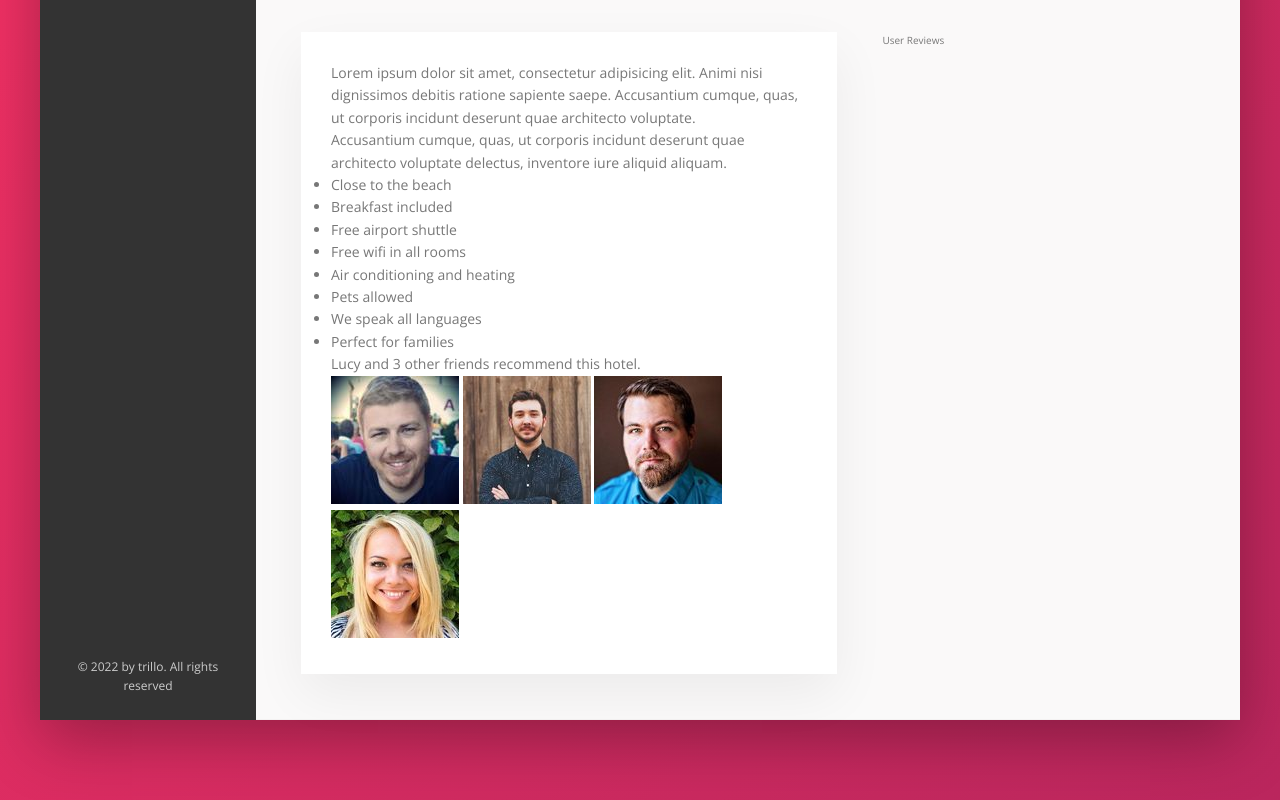
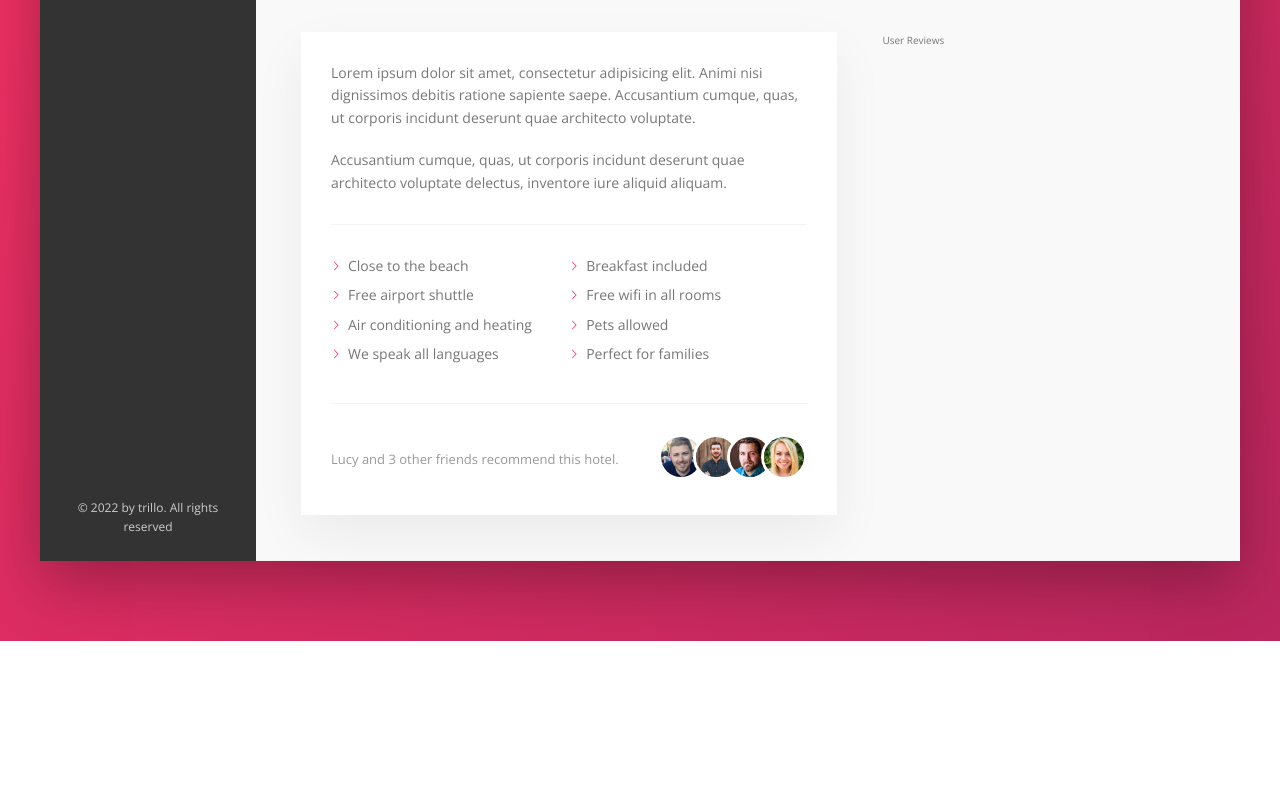
Before and after one commit to gus-rdz/Trillo-repo, a website: page index.html in a window 1280 px wide. Shown: the part 615-1415 px from the top of the page. After the commit the page ends 1256 px from the top, so only its background shows below. Drawn offline with nearby package versions, Linux system fonts and the light colour scheme.

Commit message:
finished building the Description section; added the recommend component

```diff
--- a/sass/_components.scss
+++ b/sass/_components.scss
@@ -300,3 +300,72 @@
     box-shadow: none;
   }
 }
+
+/////////////////////////////////////
+// PARAGRAPH
+.paragraph:not(:last-of-type) {
+  margin-bottom: 2rem;
+}
+
+/////////////////////////////////////
+// LIST
+.list {
+  list-style: none;
+  margin: 3rem 0;
+  padding: 3rem 0;
+  border-top: var(--line);
+  border-bottom: var(--line);
+
+  display: flex;
+  flex-wrap: wrap;
+
+  &__item {
+    flex: 0 0 50%;
+    margin-bottom: 0.7rem;
+  }
+
+  &__item::before {
+    content: "";
+    display: inline-block;
+    height: 1rem;
+    width: 1rem;
+    margin-right: 0.7rem;
+
+    // Older browsers
+    // background-image: url(../img/chevron-thin-right.svg);
+    // background-size: cover;
+
+    // Newer browsers - masks
+    background-color: var(--color-primary);
+    mask-image: url(../img/chevron-thin-right.svg);
+    -webkit-mask-image: url(../img/chevron-thin-right.svg);
+    mask-size: cover;
+    -webkit-mask-size: cover;
+  }
+}
+
+/////////////////////////////////////
+// RECOMMEND
+.recommend {
+  font-size: 1.3rem;
+  color: var(--color-grey-dark-3);
+
+  display: flex;
+  align-items: center;
+
+  &__count {
+    margin-right: auto;
+  }
+
+  &__photo {
+    box-sizing: content-box;
+    height: 4rem;
+    width: 4rem;
+    border-radius: 50%;
+    border: 3px solid #fff;
+
+    &:not(:last-child) {
+      margin-right: -1.5rem;
+    }
+  }
+}
```
Also changed, not shown: index.html (+4 -0 lines), css/style.css.
